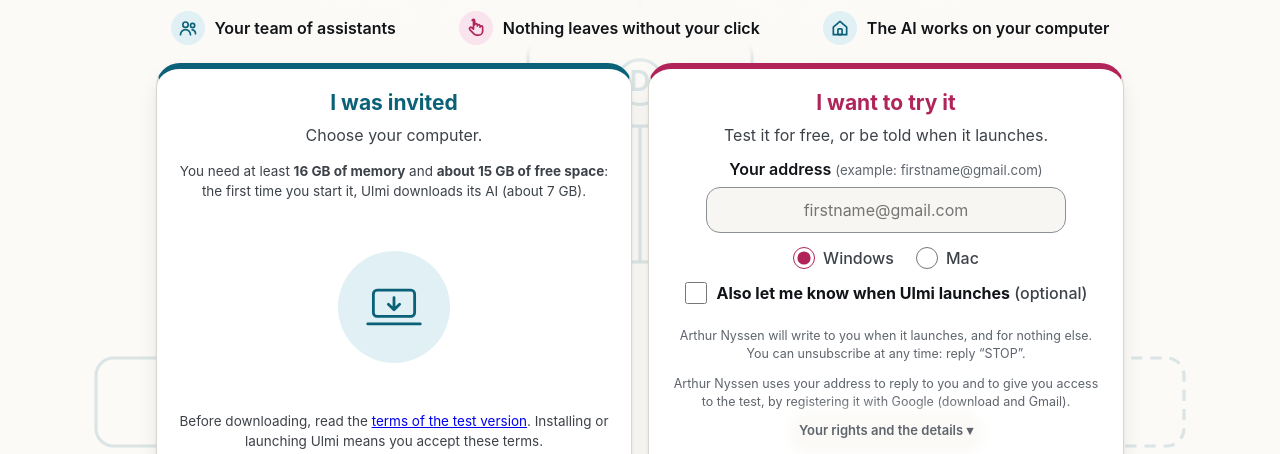
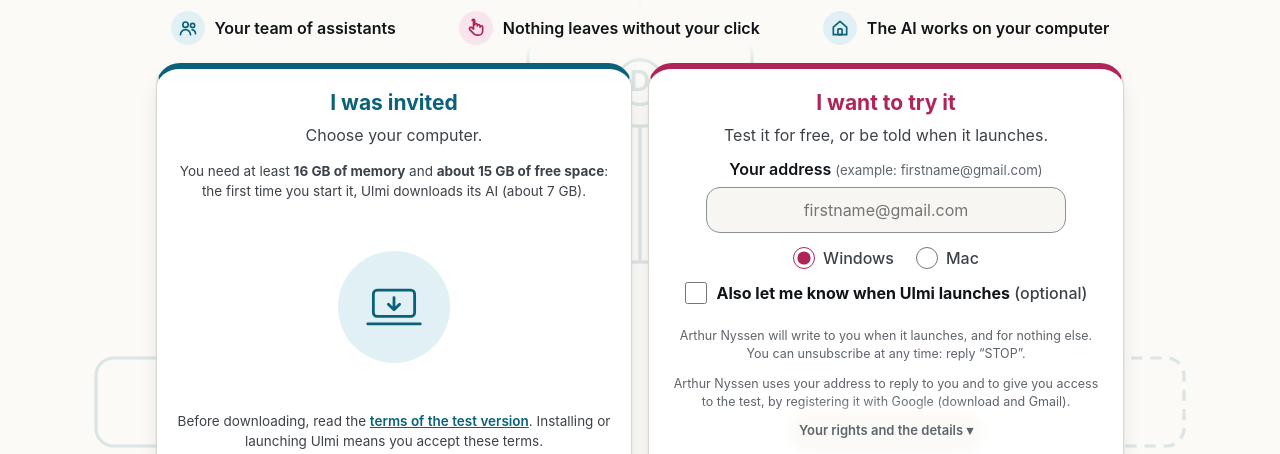
Before and after one commit to Ulmi-app/ulmi-app.github.io, a plain HTML site: page en/index.html in a window 1280 px wide. Shown: the part 306-760 px from the top of the page. Drawn offline with Linux system fonts and the light colour scheme.

Commit message:
Page EN : lien des conditions lisible en sombre

```diff
--- a/en/index.html
+++ b/en/index.html
@@ -75,6 +75,7 @@ footer a{color:inherit}
 .conditions{font-size:13.5px;line-height:1.5;margin:4px 0 6px;text-align:center}
 .mention{font-size:12.5px;line-height:1.45;color:var(--note);margin:12px 0 0;text-align:center}
 .mention a{color:inherit}
+.avant-dl a{color:var(--p);font-weight:600}
 .droits{font-size:12.5px;color:var(--note);margin:6px 0 0;text-align:center}
 .nom,h1,.chapeau,.atouts li,summary,footer,.droits{width:fit-content;margin-left:auto;margin-right:auto;background:var(--page);box-shadow:0 0 14px 10px var(--page);border-radius:14px}
 @media (min-width:860px){
```
